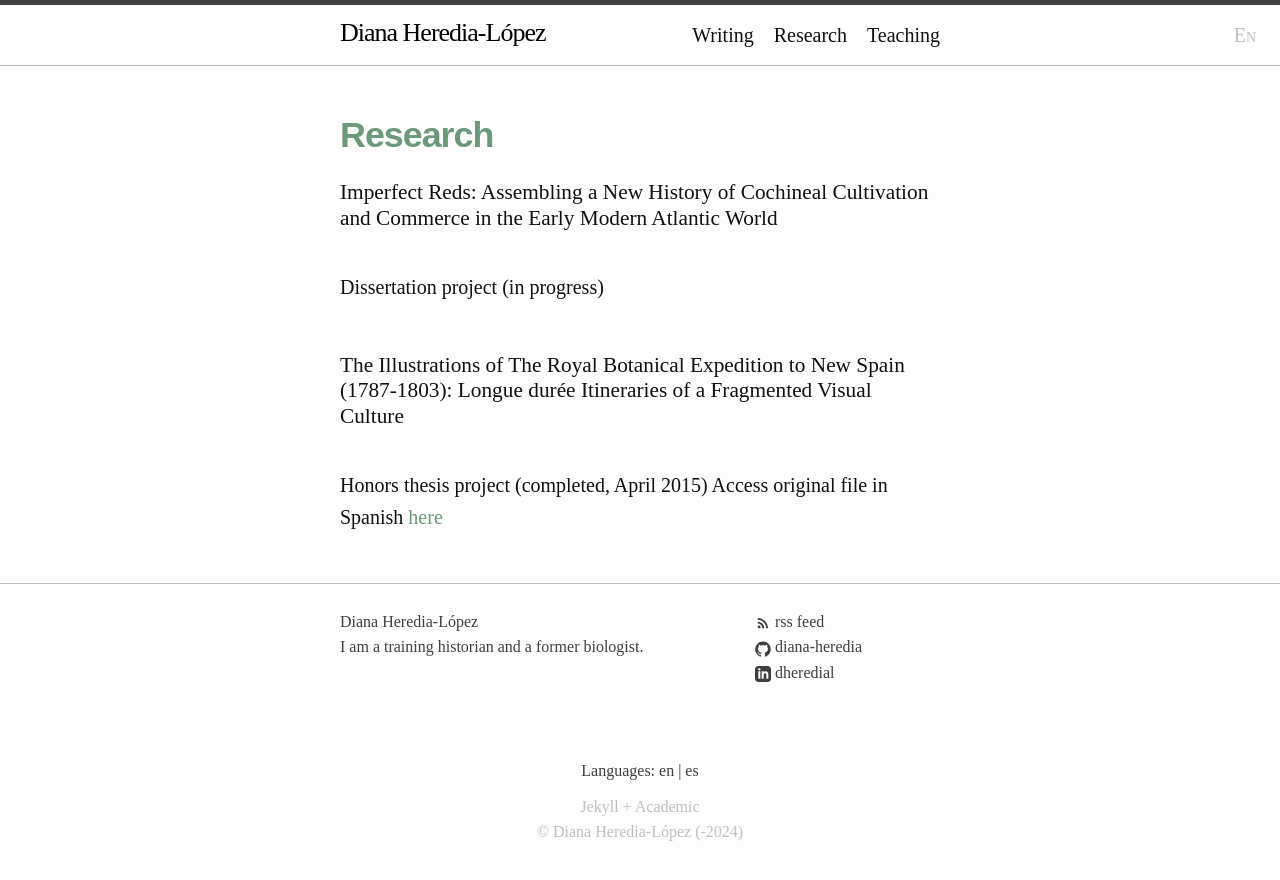
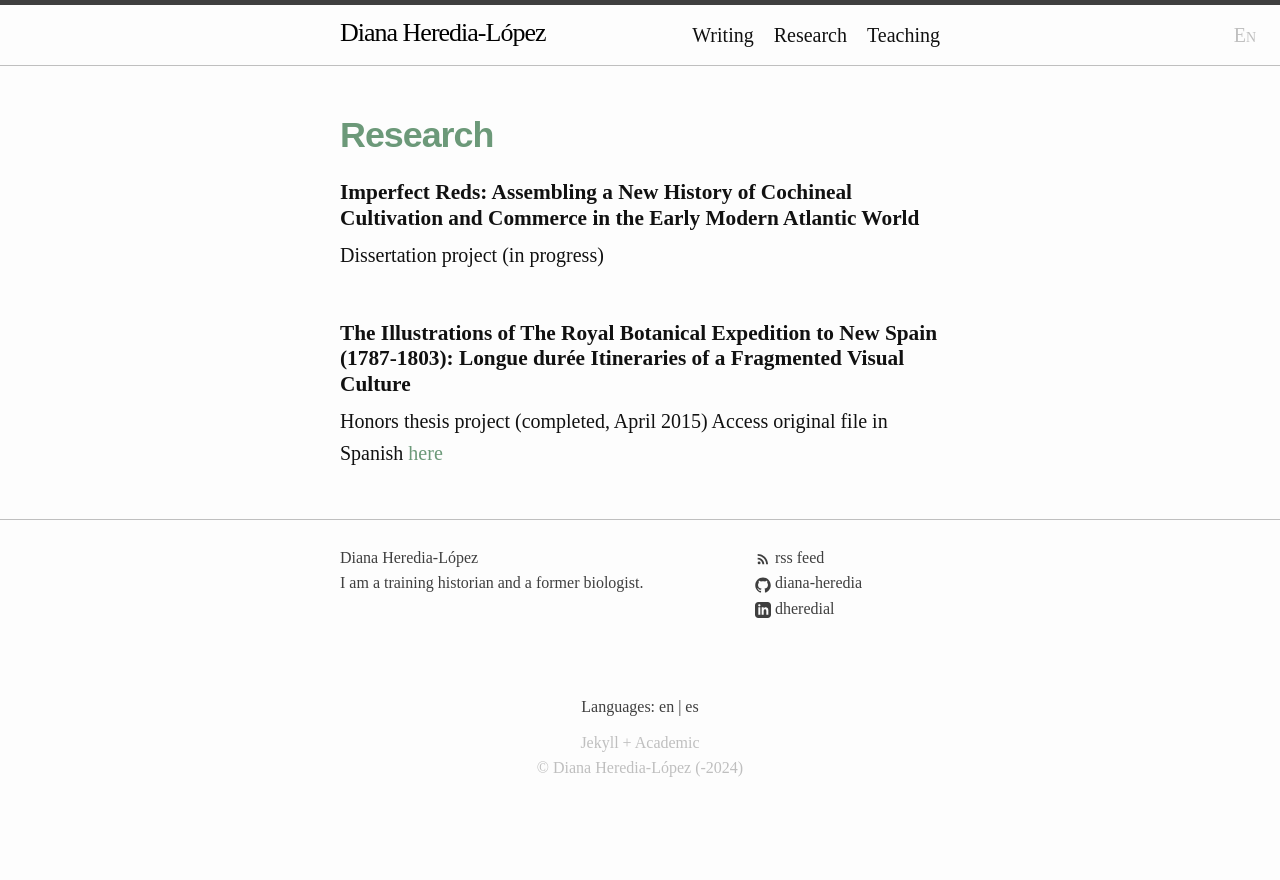
Before and after one commit to diana-heredia/diana-heredia.github.io, a Jekyll site: the page built from research.markdown, in a window 1280 px wide. Shown: the top 880 px of the page. Built offline with Jekyll 4.4.1, drawn with Linux system fonts in a browser that asks for light colours; some web fonts are replaced.

```diff
--- a/research.markdown
+++ b/research.markdown
@@ -3,9 +3,9 @@ layout: page
 title: Research
 permalink: /en/research/
 ---
-<h4>Imperfect Reds: Assembling a New History of Cochineal Cultivation and Commerce in the Early Modern Atlantic World </h4>
-<br>Dissertation project (in progress)
+<h4><b>Imperfect Reds: Assembling a New History of Cochineal Cultivation and Commerce in the Early Modern Atlantic World</b></h4>
+Dissertation project (in progress)
 
-<h4>The Illustrations of The Royal Botanical Expedition to New Spain (1787-1803): Longue durée Itineraries of a Fragmented Visual Culture </h4>
-<br>Honors thesis project (completed, April 2015)
+<h4><b>The Illustrations of The Royal Botanical Expedition to New Spain (1787-1803): Longue durée Itineraries of a Fragmented Visual Culture</b></h4>
+Honors thesis project (completed, April 2015)
 Access original file in Spanish <a href="https://hdl.handle.net/20.500.14330/TES01000727156">here</a>
```
